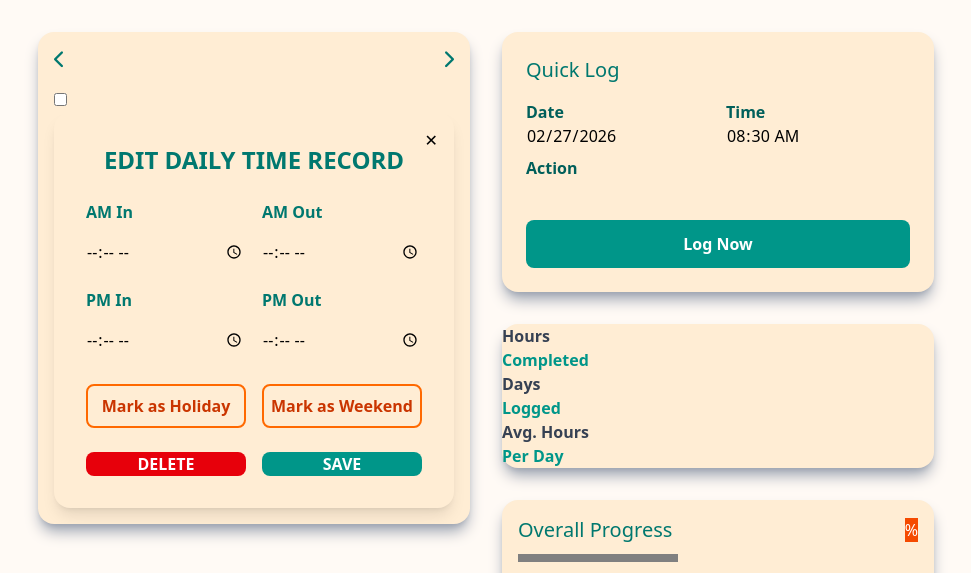
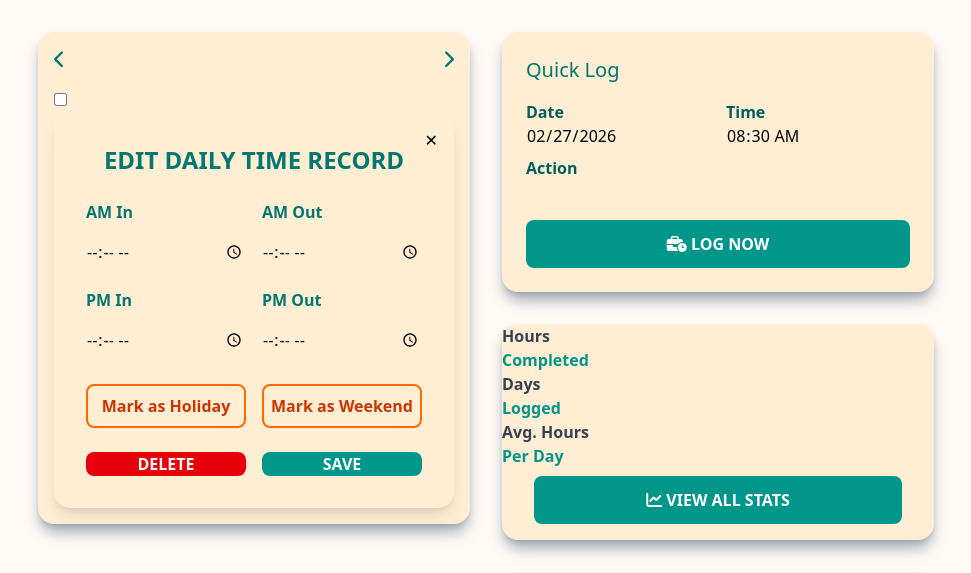
Before and after one commit to michaelgelooooo/Internship-Tracker, a Django app: template Main/templates/pages/index.html in a window 1280 px wide. Shown: the top 573 px of the page, without its empty margins (154-1125 px from the left). Run offline with Django 5.2, Linux system fonts and the light colour scheme; the template is opened without the code that fills it, so the values that code supplies are empty; some libraries are stand-ins or nearby versions.

Commit message:
Refactor HTML structure and improve formatting across templates for better readability and consistency

```diff
--- a/Main/templates/base.html
+++ b/Main/templates/base.html
@@ -1,25 +1,20 @@
 {% load static %}
-
 <!DOCTYPE html>
 <html lang="en">
 
 <head>
     <meta charset="UTF-8">
-    <title>{% block title %}Intern Dashboard{% endblock %}</title>
+    <title>
+        {% block title %}Intern Dashboard{% endblock %}
+    </title>
 
     <link rel="icon" type="image/svg+xml" href="{% static 'images/hourglass-half-solid-full.svg' %}">
 
-    <!-- Tailwind (via browser CDN) -->
     <script src="https://cdn.jsdelivr.net/npm/@tailwindcss/browser@4"></script>
-
-    <!-- DaisyUI -->
     <link href="https://cdn.jsdelivr.net/npm/daisyui@5" rel="stylesheet" type="text/css" />
-
-    <!-- FontAwesome -->
     <script src="https://kit.fontawesome.com/2462155d8a.js" crossorigin="anonymous"></script>
 
     <style>
-        /* Remove number input arrows */
         input[type=number]::-webkit-inner-spin-button,
         input[type=number]::-webkit-outer-spin-button {
             -webkit-appearance: none;
@@ -30,8 +25,6 @@
             -moz-appearance: textfield;
         }
     </style>
-
-    {% block head %}{% endblock %}
 </head>
 
 <body class="bg-orange-50/50 min-h-screen">
--- a/Main/templates/pages/index.html
+++ b/Main/templates/pages/index.html
@@ -5,65 +5,47 @@
 {% block content %}
 <div class="max-w-4xl mx-auto space-y-8">
     <div class="grid grid-cols-1 lg:grid-cols-2 gap-8">
-
-        <!-- LEFT COLUMN: Calendar Card -->
         <div class="col-span-1 lg:col-span-1">
             <div class="card bg-orange-100 shadow-lg shadow-gray-400 rounded-2xl w-full p-4 overflow-y-auto">
                 {% include "partials/log-calendar.html" %}
-
                 {% include "partials/log-modal.html" %}
             </div>
         </div>
 
-        <!-- RIGHT COLUMN: Everything else -->
         <div class="col-span-1 lg:col-span-1 space-y-8">
             <div class="card bg-orange-100 shadow-lg shadow-gray-400 rounded-2xl p-6 space-y-4">
-
-                <!-- Header -->
                 <h2 class="card-title text-teal-700 text-xl">Quick Log</h2>
 
                 <form class="space-y-2" method="post" action="{% url 'quick-log' %}">
                     {% csrf_token %}
 
-                    <!-- Row 1: Date & Time -->
                     <div class="grid grid-cols-2 gap-4">
                         <div class="flex flex-col">
                             <label class="label font-semibold text-teal-800">Date</label>
-                            <input type="date" name="log_date"
-                                class="input input-bordered w-full rounded-lg"
-                                readonly>
+                            <input type="date" name="log_date" class="input input-bordered w-full rounded-lg" readonly>
                         </div>
-
                         <div class="flex flex-col">
                             <label class="label font-semibold text-teal-800">Time</label>
-                            <input type="time" name="log_time"
-                                class="input input-bordered w-full rounded-lg"
-                                readonly>
+                            <input type="time" name="log_time" class="input input-bordered w-full rounded-lg" readonly>
                         </div>
                     </div>
 
-                    <!-- Row 2: Action -->
-                    <!-- Row 2: Action -->
                     <div class="flex flex-col">
                         <label class="label font-semibold text-teal-800">Action</label>
                         <input type="text" name="log_action_display" value="{{ next_action_label }}"
-                            class="input input-bordered w-full rounded-lg pointer-events-none"
-                            readonly>
-                        <!-- Hidden field for form submission -->
+                            class="input input-bordered w-full rounded-lg pointer-events-none" readonly>
                         <input type="hidden" name="log_action" value="{{ next_action }}">
                     </div>
 
-                    <!-- Row 3: Button -->
                     <div class="pt-2">
                         <button type="submit"
                             class="btn w-full bg-teal-600 hover:bg-teal-700 text-white font-semibold rounded-lg py-3">
-                            Log Now
+                            <i class="fas fa-business-time"></i> LOG NOW
                         </button>
                     </div>
-
                 </form>
             </div>
-            <!-- STATS -->
+
             <div class="card bg-orange-100 shadow-lg shadow-gray-400 rounded-2xl space-y-2">
                 <div class="stats">
                     <div class="stat">
@@ -84,10 +66,13 @@
                         <div class="stat-desc font-semibold text-teal-600">Per Day</div>
                     </div>
                 </div>
-
+                <div class="px-8 pb-4">
+                    <button type="submit"
+                    class="btn w-full bg-teal-600 hover:bg-teal-700 text-white font-semibold rounded-lg py-3">
+                    <i class="fas fa-chart-line"></i> VIEW ALL STATS
+                </button></div>
             </div>
 
-            <!-- PROGRESS -->
             <div class="card bg-orange-100 shadow-lg shadow-gray-400 rounded-2xl">
                 <div class="card-body p-4">
                     <div class="flex justify-between items-center">
@@ -104,9 +89,9 @@
                 </div>
             </div>
 
-            <!-- User Info -->
             <div class="card bg-orange-100 shadow-lg shadow-gray-400 rounded-2xl p-4 space-y-4">
                 <h2 class="card-title text-teal-700 text-xl">User Information</h2>
+
                 <div class="space-y-2 text-gray-700">
                     <p>
                         <span class="font-semibold">Name:</span>
@@ -120,12 +105,14 @@
                     </p>
                     <p><span class="font-semibold">Supervisor:</span> {{ internship.supervisor_name }}</p>
                 </div>
+
                 <div class="grid grid-cols-2 gap-4">
                     <button
                         class="btn w-full bg-teal-600 hover:bg-teal-700 text-white font-bold rounded-lg shadow-lg border-none flex items-center justify-center gap-2"
                         onclick="document.getElementById('user-info-modal').showModal()">
                         <i class="fas fa-edit"></i> EDIT
                     </button>
+
                     {% include "partials/user-info-modal.html" %}
 
                     <a href="{% url 'logout' %}"
--- a/Main/templates/partials/log-calendar.html
+++ b/Main/templates/partials/log-calendar.html
@@ -1,9 +1,7 @@
-<!-- Calendar Header -->
 <div class="flex items-center justify-between mb-4">
     <a href="?month={{ prev_month }}" class="btn-circle bg-orange-100 border-none hover:bg-orange-200">
         <i class="fas fa-chevron-left text-lg text-teal-700"></i>
     </a>
-
     <div class="text-xl font-bold text-teal-700 text-center flex-1">
         {% for month in months_rows %}
             {% if month.month_num == current_month %}
@@ -11,16 +9,12 @@
             {% endif %}
         {% endfor %}
     </div>
-
     <a href="?month={{ next_month }}" class="btn-circle bg-orange-100 border-none hover:bg-orange-200">
         <i class="fas fa-chevron-right text-lg text-teal-700"></i>
     </a>
 </div>
-
-<!-- Calendar Table for each month -->
 {% for month in months_rows %}
 <div class="month-section {% if month.month_num != current_month %}hidden{% endif %}" id="month-{{ month.month_num }}">
-
     <table class="table table-xs w-full text-center">
         <thead>
             <tr>
--- a/Main/templates/partials/register.html
+++ b/Main/templates/partials/register.html
@@ -29,6 +29,7 @@
                 class="input input-bordered input-lg w-full rounded-lg focus:border-teal-500 focus:ring focus:ring-teal-100"
                 placeholder="First Name" required>
         </div>
+
         <div>
             <label class="label font-semibold text-teal-800">Last Name</label>
             <input type="text" name="last_name"
@@ -79,6 +80,7 @@
                 class="input input-bordered input-lg w-full rounded-lg focus:border-teal-500 focus:ring focus:ring-teal-100"
                 required>
         </div>
+
         <div>
             <label class="label font-semibold text-teal-800">Total Hours Required</label>
             <input type="number" name="total_hours_required" min="0"
```
Also changed, not shown: Main/templates/pages/auth.html (+4 -4 lines), Main/templates/partials/log-modal.html (+8 -7 lines), Main/templates/partials/user-info-modal.html (+7 -14 lines), Main/templates/partials/login.html (indentation only). Lines whose indentation alone changed are shown as unchanged.
